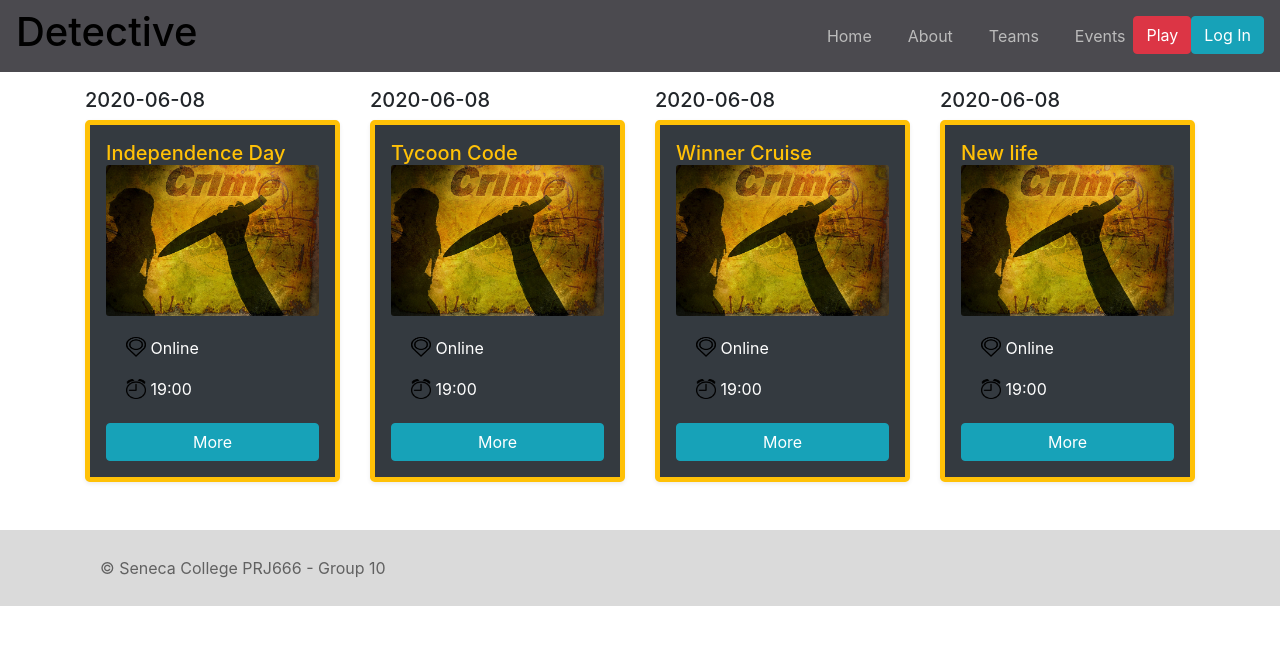
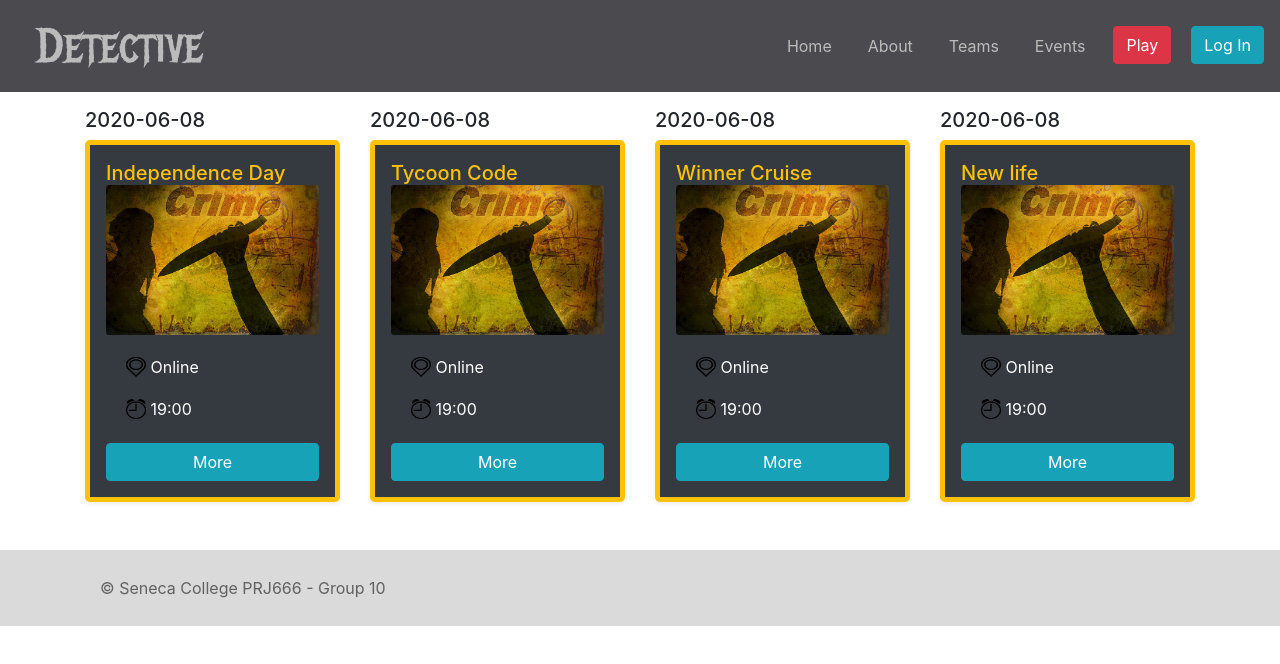
Before and after one commit to XinyiLiang/PRJ566, a React (Create React App) app: page /Events in a window 1280 px wide. Shown: the top 664 px of the page. Built offline with nearby package versions, Linux system fonts and the light colour scheme.

Commit message:
Update App.css

```diff
--- a/src/App.css
+++ b/src/App.css
@@ -4,43 +4,39 @@
 .App {
   text-align: center;
 }
+.App-logo{
+
+  margin-left:170px;
+  height: 100px;
+  width: 100px;
+}
 
 .ml-auto {
     text-align: center;
 }
 
-.App-header {
-    background-color: #B1A296;
-    height: 200px;
-    padding: 15px;
-    color: white;
-}
-.App-logo {
-    /*animation: App-logo-spin infinite 20s linear;*/
-    height: 100px;
-    width: 100px;
-    display: block;
-    margin-left: auto;
-    margin-right: auto;
+#loginBtn{
+    margin-left: 20px;
 
 }
+
 
 
 .App-link {
   color: #61dafb;
 }
 .App-title {
-    align-self: center;
-    color:black;
+
+
+    text-align: center;
+    color: #bbb;
+    font-family: 'Metal Mania', cursive;
+    font-size: 48px;
+    padding-top: 10px;
+    padding-left: 20px;
+
 }
 
-.App-header {
-    align-items: center;
-    background-color: #B1A296;
-    height: 180px;
-    padding: 15px;
-    color: white;
-}
 
 .HomeMain{
 
@@ -117,6 +113,7 @@
     margin: auto;
     padding: 0;
     font: 200 20px/1.5 Helvetica, Verdana, sans-serif;
+    font-weight: bold;
 
 }
 .HelpTool ul li:last-child {
```
